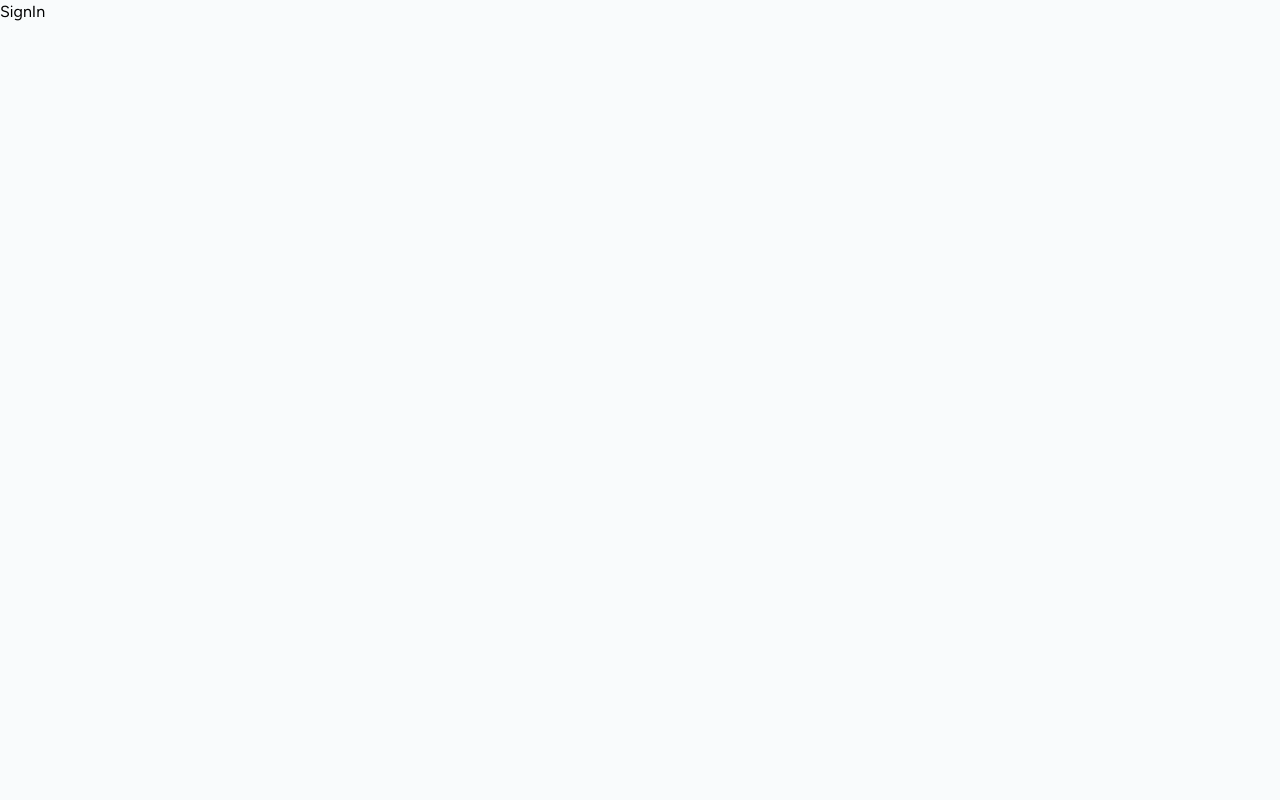
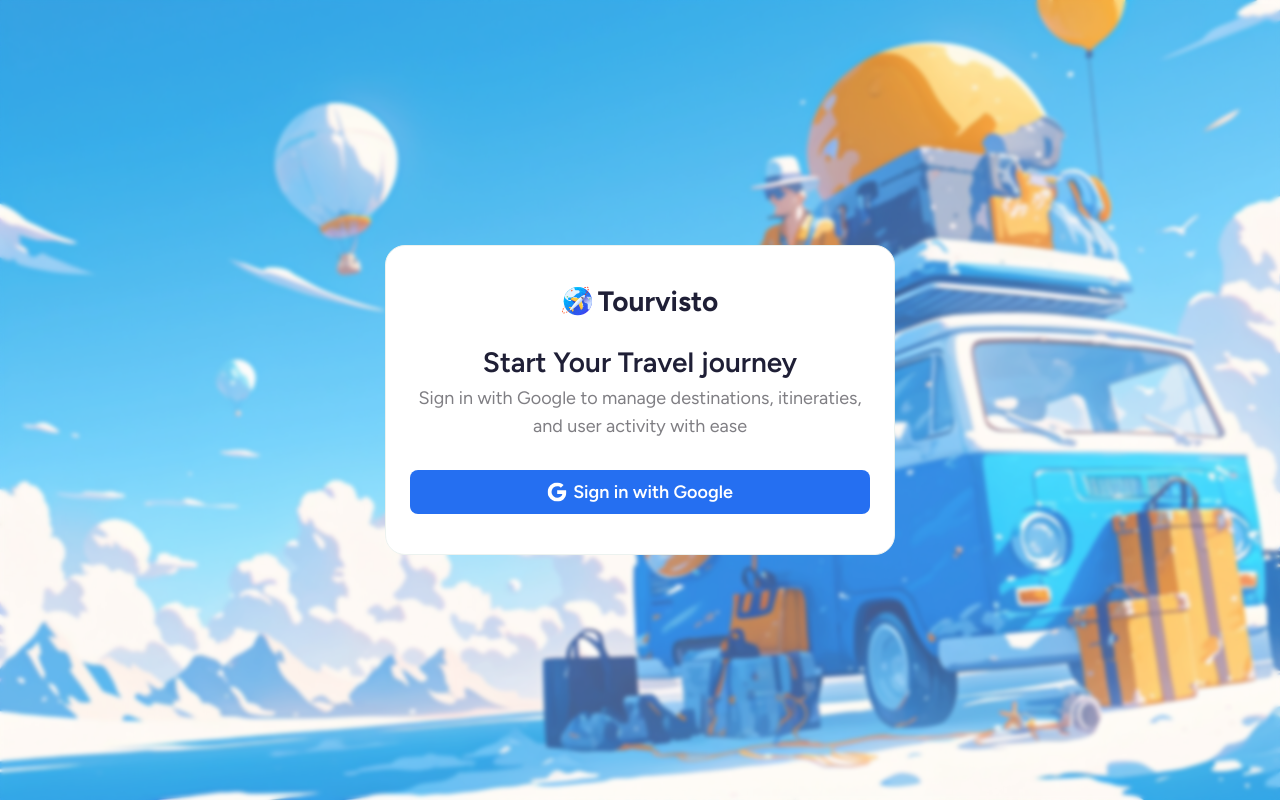
Before and after one commit to Favourduru24/Travisto, a Next.js app: page /sign-in in a window 1280 px wide. Built offline with nearby package versions, Linux system fonts and the light colour scheme.

Commit message:
finish implementing the sign-up page uiux

```diff
--- a/src/app/(root)/sign-in/page.jsx
+++ b/src/app/(root)/sign-in/page.jsx
@@ -1,7 +1,43 @@
+'use client'
+import Image from "next/image"
+import Link from "next/link"
+
 const SignIn = () => {
+
    return (
-     <div>
-        SignIn
+     <div className="auth">
+        <section className="size-full glassmorphism flex-center px-6">
+           <div className="sign-in-card">
+               <header className="header">
+                 <Link href="/">
+                     <Image
+                       src="/assets/icons/logo.svg"
+                        alt="logo"
+                        width={24}
+                        height={24}
+                        className="size-[30px]"
+/>
+                 </Link>
+                 <h1 className="p-28-bold text-dark-100">Tourvisto</h1>
+               </header>
+
+               <article>
+                 <h2 className="p-28-semibold text-dark-100 text-center">Start Your Travel journey</h2>
+                 <p className="p-18-regular text-center text-gray-100 !leading-7">Sign in with Google to manage destinations, itineraties, and user activity with ease</p>
+               </article>
+
+               <button className="button-class !h-11 !w-full" onClick={() => {}}>
+                     <Image
+                       src="/assets/icons/google.svg"
+                        alt="google"
+                        width={24}
+                        height={24}
+                        className="size-5"
+                         />
+                   <span className="p-18-semibold text-white">Sign in with Google</span>
+               </button>
+           </div>
+        </section>
      </div>
    )
 }
```
